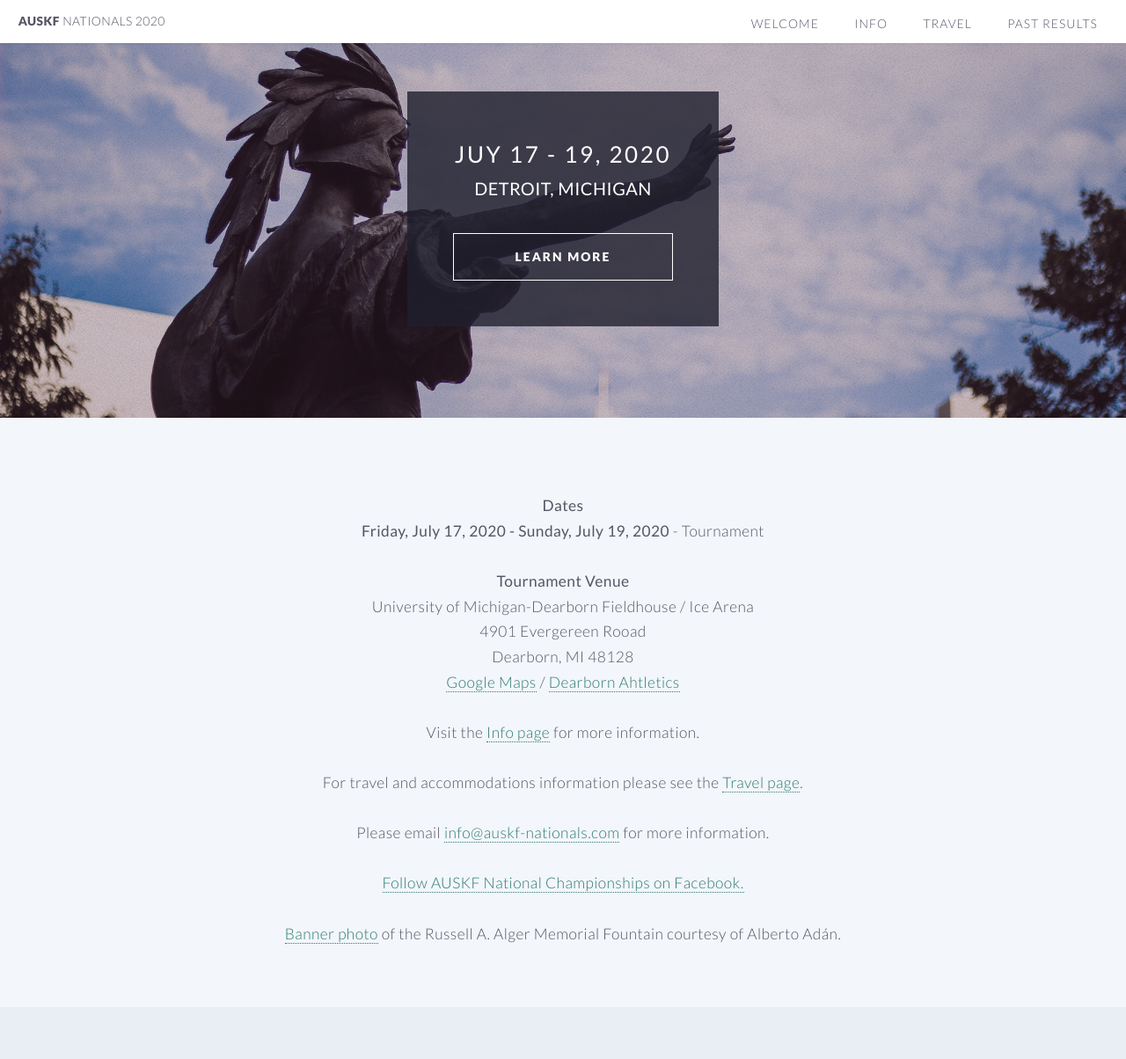
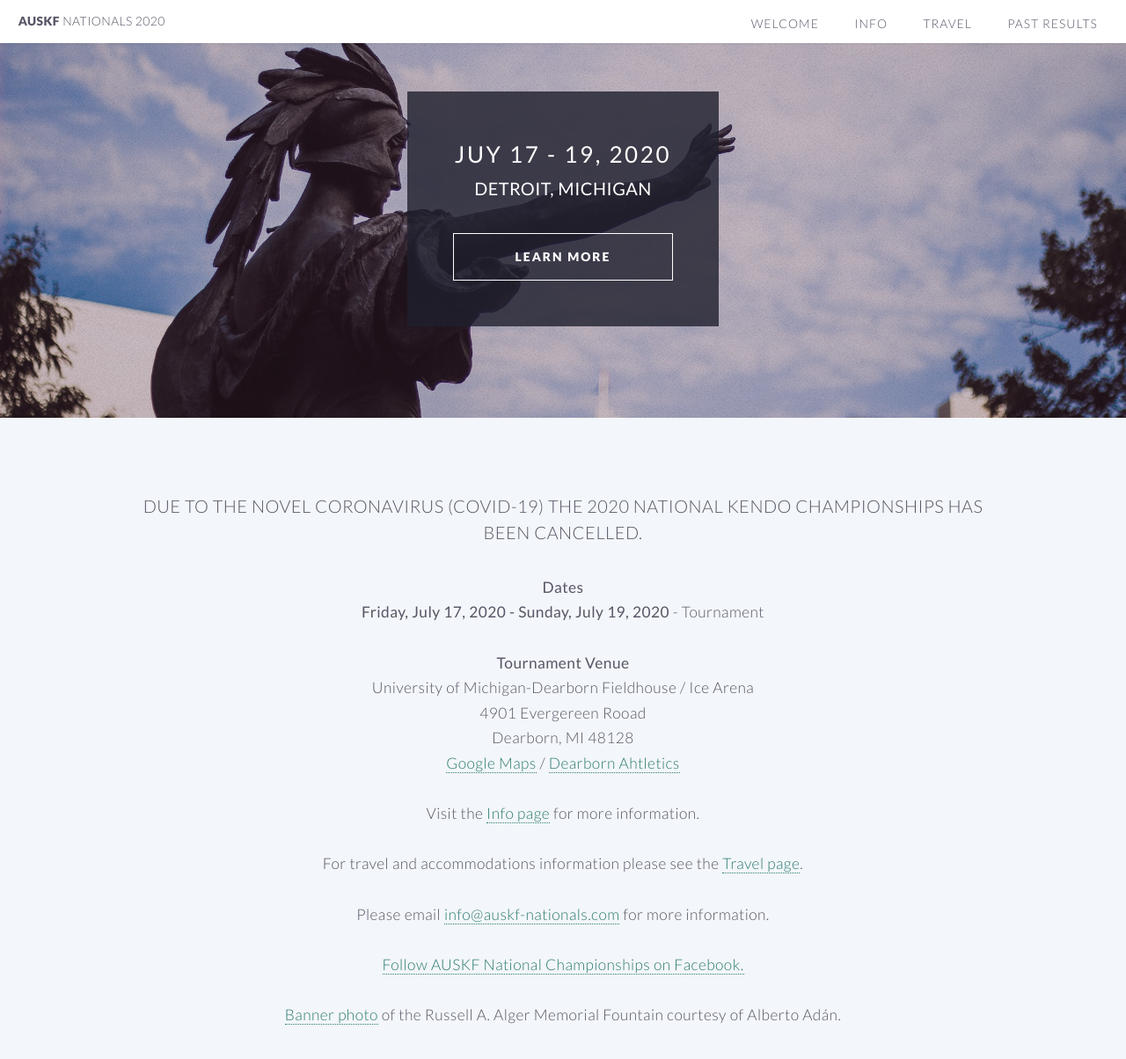
Before and after one commit to auskf-web/auskf-nationals.github.io, a Jekyll site: the page built from index.html, in a window 1280 px wide and 1376 px high. Shown: the top 1204 px of the window at 88% size. Built offline with Jekyll 4.4.1, drawn with Linux system fonts in a browser that asks for light colours.

Commit message:
Cancellation notice for 2020 Nationals

```diff
--- a/index.html
+++ b/index.html
@@ -5,6 +5,8 @@ layout: landing-page
 <article id="main">
 
 	<header class="special container">
+		<strong><h3>Due to the novel coronavirus (COVID-19) the 2020 National Kendo Championships has been cancelled.</h3></strong><br>
+
 		<!-- <b><a href="/results.html">Official results are now available!</a></b><br> -->
 
 		<b>Dates</b><br>
--- a/info.html
+++ b/info.html
@@ -45,6 +45,8 @@ th, td {
 					<li><a href="#shinai">Shinai Check-In</a></li>
 					<li><a href="#questions">Additional questions?</a></li>
 				</ul>
+
+				<strong><h3>Due to the novel coronavirus (COVID-19) the 2020 National Kendo Championships has been cancelled.</h3></strong><br>
 
 				<a name="pdf"><h1 style="padding-top: 50px; margin-top: -50px;"></h1></a>
 				<header style="margin-bottom: 8px;"><h3><b>Key Info PDF</b></h3></header>
```
